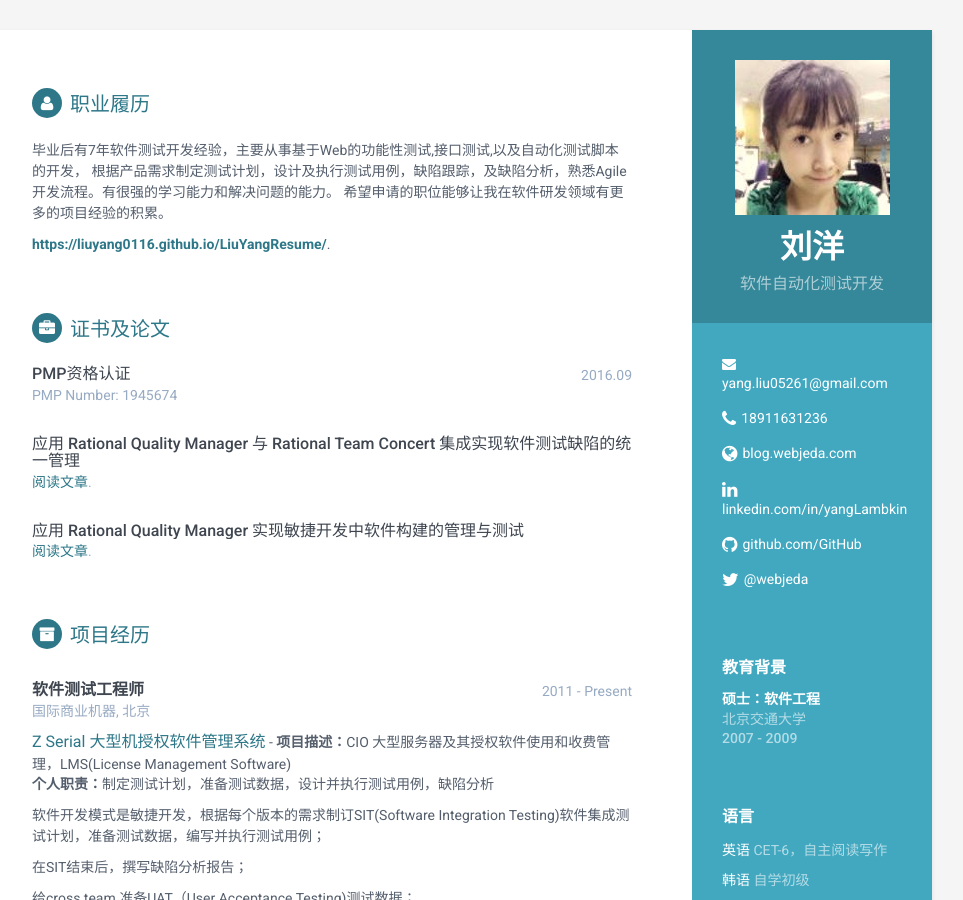
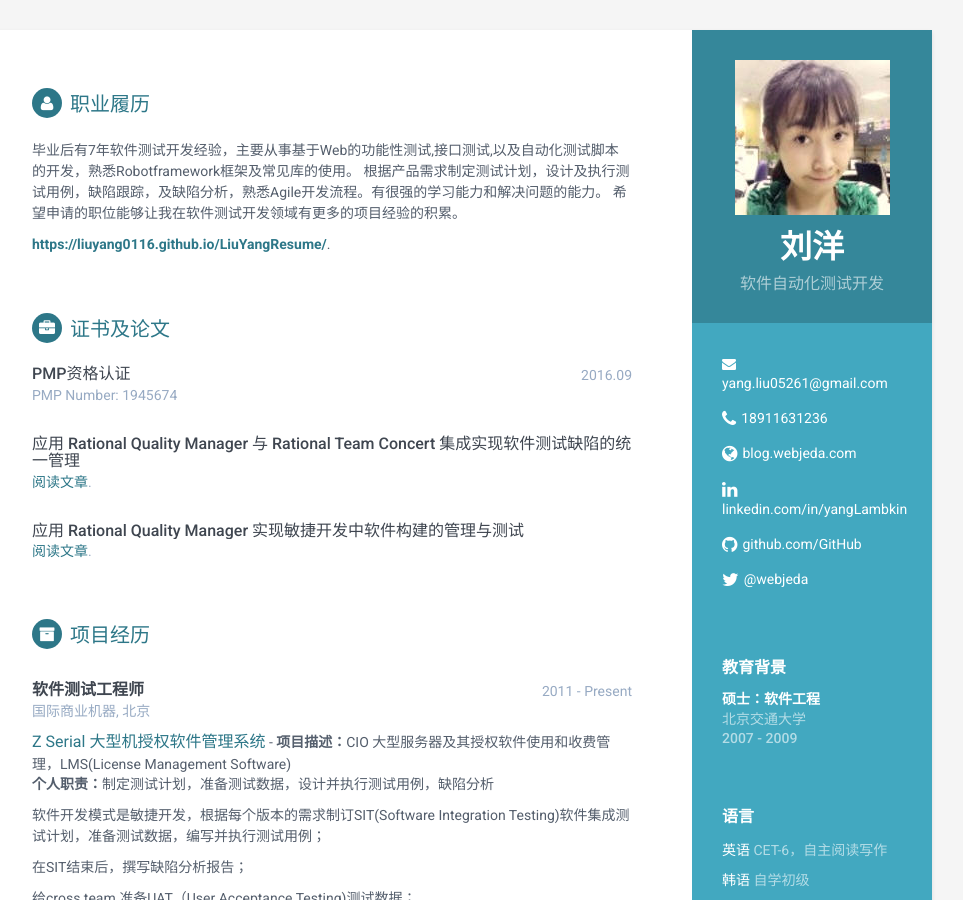
Before and after one commit to liuyang0116/LiuYangResume_EN, a Jekyll site: the page built from index.html, in a window 1280 px wide and 900 px high. Shown: the whole window, without its empty margins (188-1151 px from the left). Built offline with Jekyll 4.4.1, drawn with Linux system fonts in a browser that asks for light colours.

```diff
--- a/_includes/carrier-profile.html
+++ b/_includes/carrier-profile.html
@@ -2,10 +2,9 @@
 <h2 class="section-title"><i class="fa fa-user"></i>职业履历</h2>
 <div class="summary">
     <p>
-	毕业后有7年软件测试开发经验，主要从事基于Web的功能性测试,接口测试,以及自动化测试脚本的开发，
+	毕业后有7年软件测试开发经验，主要从事基于Web的功能性测试,接口测试,以及自动化测试脚本的开发，熟悉Robotframework框架及常见库的使用。
 	根据产品需求制定测试计划，设计及执行测试用例，缺陷跟踪，及缺陷分析，熟悉Agile开发流程。有很强的学习能力和解决问题的能力。
-	希望申请的职位能够让我在软件研发领域有更多的项目经验的积累。
-
+	希望申请的职位能够让我在软件测试开发领域有更多的项目经验的积累。
 	</p>
 	<p>
 	<a href="#" target="https://liuyang0116.github.io/LiuYangResume/"><b>https://liuyang0116.github.io/LiuYangResume/</b></a>.
```
